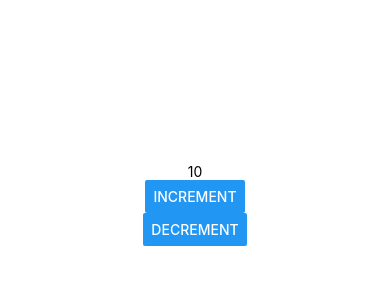
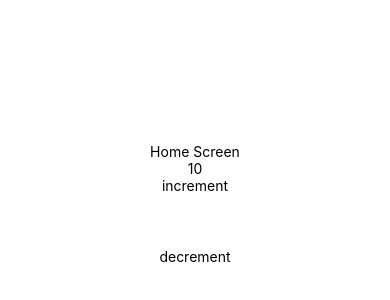
Before and after one commit to PigeonT/VoiceDating, a React Native app: screen /Home in a window 390 px wide. Shown: the part 218-518 px from the top of the page. Built offline with nearby package versions, Linux system fonts and the light colour scheme.

Commit message:
base working codes

```diff
--- a/package.json
+++ b/package.json
@@ -10,6 +10,7 @@
     "ts:check": "tsc"
   },
   "dependencies": {
+    "@expo/ngrok": "^4.1.0",
     "@expo/webpack-config": "^19.0.0",
     "expo": "~49.0.15",
     "expo-status-bar": "~1.6.0",
@@ -18,6 +19,8 @@
     "react": "18.2.0",
     "react-dom": "18.2.0",
     "react-native": "0.72.6",
+    "react-native-pager-view": "6.2.0",
+    "react-native-tab-view": "^3.5.2",
     "react-native-web": "~0.19.6"
   },
   "devDependencies": {
--- a/src/components/Home.tsx
+++ b/src/components/Home.tsx
@@ -1,15 +1,14 @@
-import { inject, observer } from 'mobx-react';
-import React, { Component } from 'react';
-import { Button, Text } from 'react-native';
-import Profile from './Profile';
-
+import React, {Component} from 'react';
+import {Text} from 'react-native';
+import Profile from "./Profile";
 
 
 class Home extends Component {
     render() {
         return (
             <>
-        <Profile />
+                <Text>Home Screen</Text>
+                <Profile/>
             </>
         )
     }
--- a/src/components/Profile.tsx
+++ b/src/components/Profile.tsx
@@ -1,6 +1,8 @@
-import { inject, observer } from 'mobx-react';
-import React, { Component } from 'react';
-import { Button, Text } from 'react-native';
+import {inject, observer} from 'mobx-react';
+import React, {Component} from 'react';
+import {Animated, Pressable, Text} from 'react-native';
+import View = Animated.View;
+
 interface ProfileProps {
     profileStore?: any
 }
@@ -8,12 +10,27 @@ interface ProfileProps {
 
 class Profile extends Component<ProfileProps> {
     render() {
-    const { profileStore } = this.props;
+        const {profileStore} = this.props;
         return (
             <>
                 <Text>{profileStore.count}</Text>
-        <Button title="increment" onPress={() => profileStore.increment()} />
-        <Button title="decrement" onPress={() => profileStore.decrement()} />
+                <Pressable
+                    style={({pressed}) => [
+                        {opacity: pressed ? 0.5 : 1.0}
+                    ]}
+                    onPress={() => profileStore.increment()}>
+                    <View><Text>increment</Text></View>
+                </Pressable>
+                <br/>
+                <br/>
+                <br/>
+                <Pressable
+                    style={({pressed}) => [
+                        {opacity: pressed ? 0.5 : 1.0}
+                    ]}
+                    onPress={() => profileStore.decrement()}>
+                    <View><Text>decrement</Text></View>
+                </Pressable>
             </>
         )
     }
```
Also changed, not shown: App.tsx (+5 -5 lines), 2 other files (tests, documents, lock files or other folders). Lines whose indentation alone changed are shown as unchanged.
